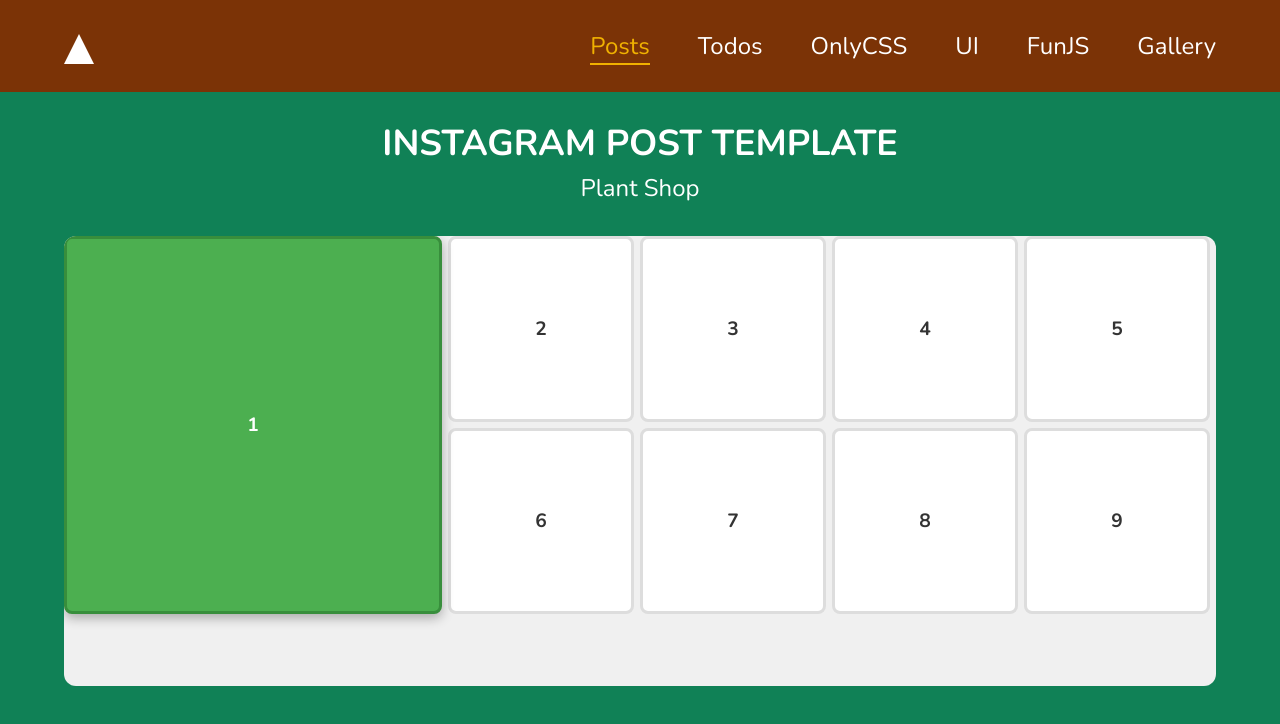
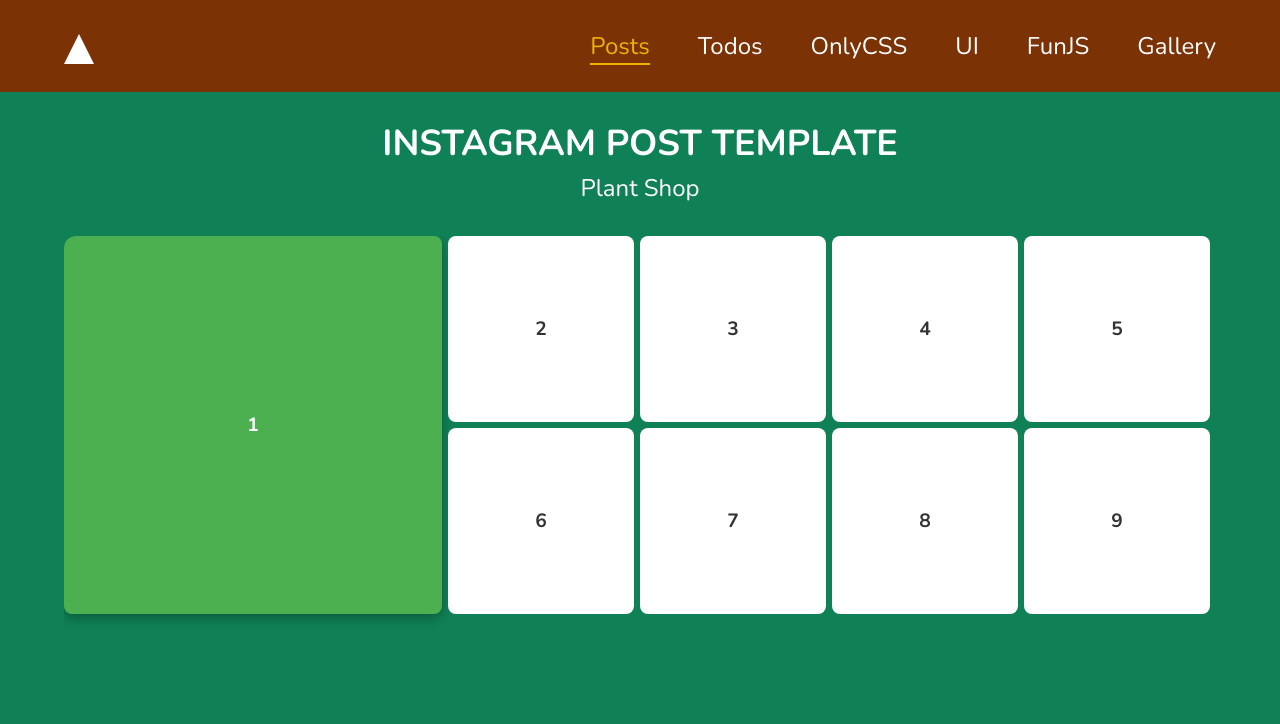
Before and after one commit to Vadim700/vue-for-fun, a Vue app: page /posts in a window 1280 px wide. Shown: the top 724 px of the page. Built offline with nearby package versions, Linux system fonts and the light colour scheme.

Commit message:
fixed styles for grid

```diff
--- a/src/components/posts/PostsList.vue
+++ b/src/components/posts/PostsList.vue
@@ -173,7 +173,6 @@ onBeforeUnmount(() => {
   width: 100%;
   height: calc(var(--el-width, 150px) * 3); // Высота для 3 рядов
   margin: 0 auto;
-  background-color: #f0f0f0;
   border-radius: 12px;
   overflow: hidden;
   box-sizing: border-box;
@@ -195,17 +194,13 @@ onBeforeUnmount(() => {
       color: white;
       z-index: 10;
       box-shadow: 0 4px 12px rgba(0, 0, 0, 0.3);
-      border-color: #388e3c;
     }
 
     &:not(.list__item_active) {
       background-color: #ffffff;
       color: #333;
-      border-color: #ddd;
 
       &:hover {
-        background-color: #e8f5e9;
-        box-shadow: 0 2px 6px rgba(0, 0, 0, 0.15);
       }
     }
   }
```
